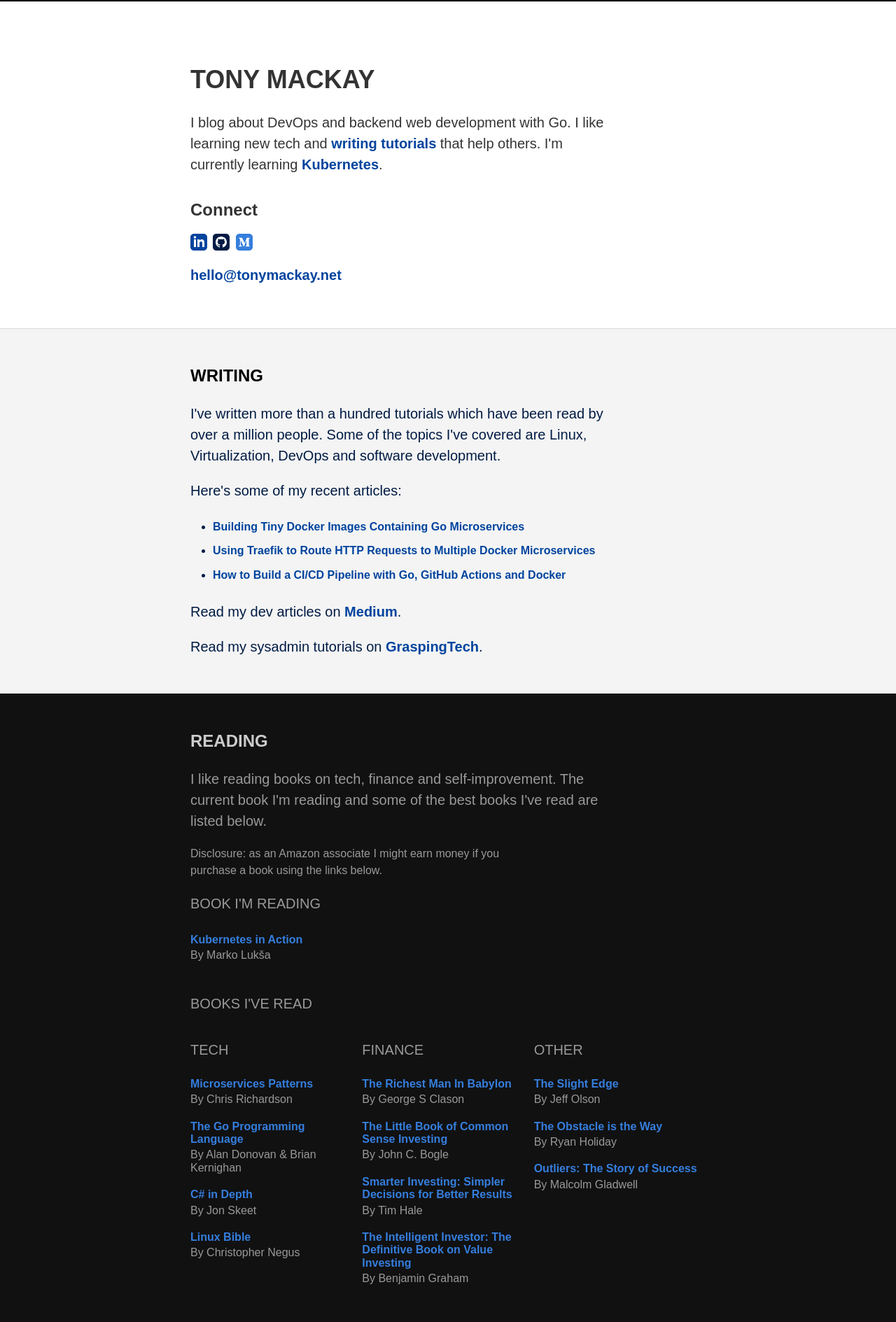
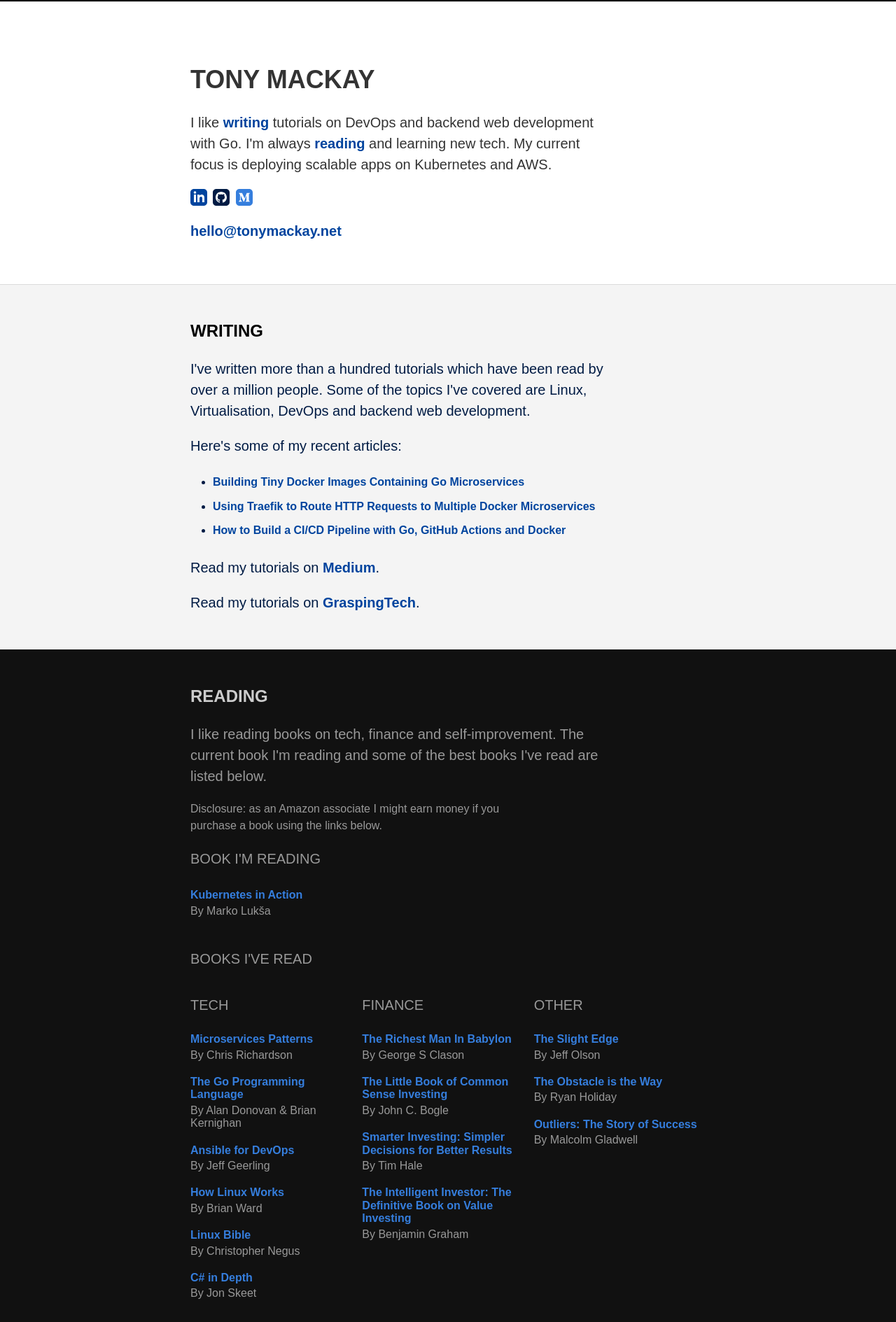
Before and after one commit to tonymackay/tonymackay.net, a website: page index.html in a window 1280 px wide. Shown: the part 2-1891 px from the top of the page at 70% size. Drawn offline with Linux system fonts and the light colour scheme; no server answers.

Commit message:
update bio

```diff
--- a/index.html
+++ b/index.html
@@ -13,14 +13,10 @@
         <div class="mw7 pv4 ph3 pv5-ns center black-80">
             <h1 class="f3 f2-ns fw6 lh-title measure mb2 ttu">Tony Mackay</h1>
             <p class="f5 f4-ns fw5 lh-copy measure pt3 mt0">
-                I blog about DevOps and backend web development with Go.
-                I like learning new tech and
-                <a class="fw6 link dim dark-blue" href="/#writing">writing tutorials</a> that help others.
-                I'm currently learning
-                <a class="fw6 link dim dark-blue" href="/#books">Kubernetes</a>.
+                I like <a class="fw6 link dim dark-blue" href="/#writing">writing</a> tutorials on DevOps and backend web development with Go.
+                I'm always <a class="fw6 link dim dark-blue" href="/#books">reading</a> and learning new tech.
+                My current focus is deploying scalable apps on Kubernetes and AWS.
             </p>
-
-            <h2 class="fw6 f4 f3-ns pt3">Connect</h2>
             <a class="fw6 link dim dark-blue mr1" href="https://www.linkedin.com/in/tonymackay/" title="Connect with me on LinkedIn">
                 <svg style="fill:currentcolor" focusable="false" xmlns="http://www.w3.org/2000/svg" width="24" height="24" viewBox="0 0 24 24">
                     <title>Connect with me on LinkedIn</title>
@@ -52,7 +48,7 @@
             <h2 class="f4 f3-ns fw6 lh-title measure mb2 ttu black" id="writing">Writing</h2>
             <p class="f5 f4-ns fw5 pt3 lh-copy measure mt0">
                 I've written more than a hundred tutorials which have been read by over a million people.
-                Some of the topics I've covered are Linux, Virtualization, DevOps and software development.
+                Some of the topics I've covered are Linux, Virtualisation, DevOps and backend web development.
             </p>
             <p class="f5 f4-ns fw5 lh-copy measure">Here's some of my recent articles:</p>
             <ul class="pl4">
@@ -60,8 +56,8 @@
                 <li class="pv2"><a class="fw6 link dim dark-blue" href="https://graspingtech.com/docker-compose-traefik/">Using Traefik to Route HTTP Requests to Multiple Docker Microservices</a></li>
                 <li class="pv2"><a class="fw6 link dim dark-blue" href="https://tonyuk.medium.com/how-to-build-a-ci-cd-pipeline-with-go-github-actions-and-docker-3c69e50b6043">How to Build a CI/CD Pipeline with Go, GitHub Actions and Docker</a></li>
             </ul>
-            <p class="f5 f4-ns fw5 lh-copy">Read my dev articles on <a class="fw6 link dim dark-blue" href="https://tonyuk.medium.com/">Medium</a>.</p>
-            <p class="f5 f4-ns fw5 lh-copy">Read my sysadmin tutorials on <a class="fw6 link dim dark-blue" href="https://graspingtech.com/">GraspingTech</a>.</p>
+            <p class="f5 f4-ns fw5 lh-copy">Read my tutorials on <a class="fw6 link dim dark-blue" href="https://tonyuk.medium.com/">Medium</a>.</p>
+            <p class="f5 f4-ns fw5 lh-copy">Read my tutorials on <a class="fw6 link dim dark-blue" href="https://graspingtech.com/">GraspingTech</a>.</p>
         </div>
     </div>
 
@@ -106,10 +102,17 @@
                         </li>
                         <li class="pv2">
                             <a class="fw6 link dim blue"
-                            href="https://amzn.to/3glAAcY"
-                            data-geolinks='{ "GB": "https://amzn.to/3gnXlNt"}'
-                            rel="noopener noreferrer nofollow">C# in Depth</a>
-                            <span class="db pv1 fw5">By Jon Skeet</span>
+                            href="https://amzn.to/3ihEWCS"
+                            data-geolinks='{ "GB": "https://amzn.to/3nJzEkM" }'
+                            rel="noopener noreferrer nofollow">Ansible for DevOps</a>
+                            <span class="db pv1 fw5">By Jeff Geerling</span>
+                        </li>
+                        <li class="pv2">
+                            <a class="fw6 link dim blue"
+                            href="https://amzn.to/39Cp61F"
+                            data-geolinks='{ "GB": "https://amzn.to/2XP79HC" }'
+                            rel="noopener noreferrer nofollow">How Linux Works</a>
+                            <span class="db pv1 fw5">By Brian Ward</span>
                         </li>
                         <li class="pv2">
                             <a class="fw6 link dim blue"
@@ -117,6 +120,13 @@
                             data-geolinks='{ "GB": "https://amzn.to/3lZh6fC"}'
                             rel="noopener noreferrer nofollow">Linux Bible</a>
                             <span class="db pv1 fw5">By Christopher Negus</span>
+                        </li>
+                        <li class="pv2">
+                            <a class="fw6 link dim blue"
+                            href="https://amzn.to/3glAAcY"
+                            data-geolinks='{ "GB": "https://amzn.to/3gnXlNt"}'
+                            rel="noopener noreferrer nofollow">C# in Depth</a>
+                            <span class="db pv1 fw5">By Jon Skeet</span>
                         </li>
                     </ul>
                 </div>
```
Also changed, not shown: books.json (+16 -0 lines).
